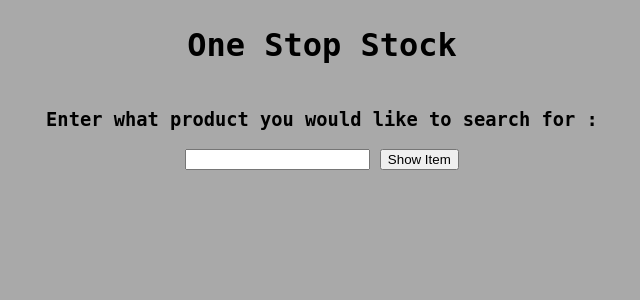
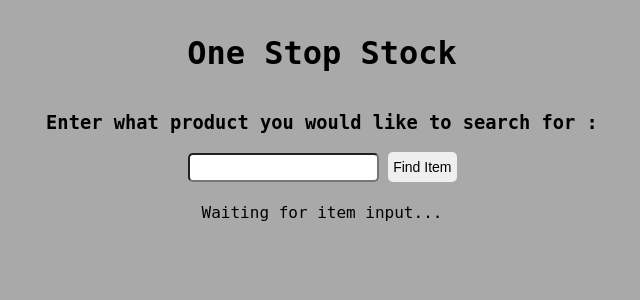
Before and after one commit to One-Stop-Stock/Main-OneStopStock, a Django app: page / in a window 1280 px wide. Shown: the top 300 px of the page, without its empty margins (318-958 px from the left). Run offline with Django 4.2, Linux system fonts and the light colour scheme.

Commit message:
Not using forms to take input for now, added more to style.css

```diff
--- a/main/mainapp/forms.py
+++ b/main/mainapp/forms.py
@@ -1,4 +1 @@
 from django import forms
-
-class UserInputForm(forms.Form):
-    store_item = forms.CharField(max_length=100)
--- a/main/mainapp/views.py
+++ b/main/mainapp/views.py
@@ -2,8 +2,9 @@ from django.shortcuts import render
 from django.http import HttpResponse
 
 def home_view(request, *args, **kwargs):
-    print(request.user)
-    return render(request, "home.html")
+    input = request.POST.get('store-item')
+    print(input)
+    return render(request, "home.html", {'input': input})
 
 def tristen_a3p3(request, *args, **kwargs):
     return render(request, "tristena3p3.html", {})
--- a/main/static/style.css
+++ b/main/static/style.css
@@ -4,10 +4,32 @@ body {
 }
 
 #main-name {
-    padding: 5px;
     margin-bottom: 40px;
 }
 
 .App {
     text-align: center;
+    padding: 5px;
 }
+
+.btn {
+  border-radius: 5px;
+  border-width: 0;
+  cursor: pointer;
+  display: inline-block;
+  font-size: 14px;
+  line-height: 20px;
+  padding: 5px 5px;
+  text-align: center;
+}
+
+.btn:active {
+    transform: scale(0.97);
+}
+
+input[type=text] {
+    border-radius: 5px;
+    padding: 5px 5px;
+    margin: 0;
+    box-sizing: border-box;
+}
--- a/main/templates/home.html
+++ b/main/templates/home.html
@@ -14,17 +14,19 @@
         <h1 id="main-name">One Stop Stock</h1>
         <h3>Enter what product you would like to search for :</h3>
         <div class="user-input">
-            <form action="" method="POST">
-                <input type="text" id="store-item">
-                <input type="button" class="btn" onclick="getStoreItem()" value="Show Item">
+            <form action="" method="post">
+                {% csrf_token %}
+                <input type="text" name="store-item">
+                <button type="submit" class="btn">Find Item</button>
             </form>
         </div>
+        <div class="App">
+            {% if input %}
+                <p>Showing results for : {{input}}</p>
+            {% else %}
+                <p>Waiting for item input...</p>
+            {% endif %}
+        </div>
     </div>
-    <script>
-        function getStoreItem() {
-            var input = document.getElementById("store-item").value;
-            alert(input);
-        }
-    </script>
 </body>
 </html>
```
